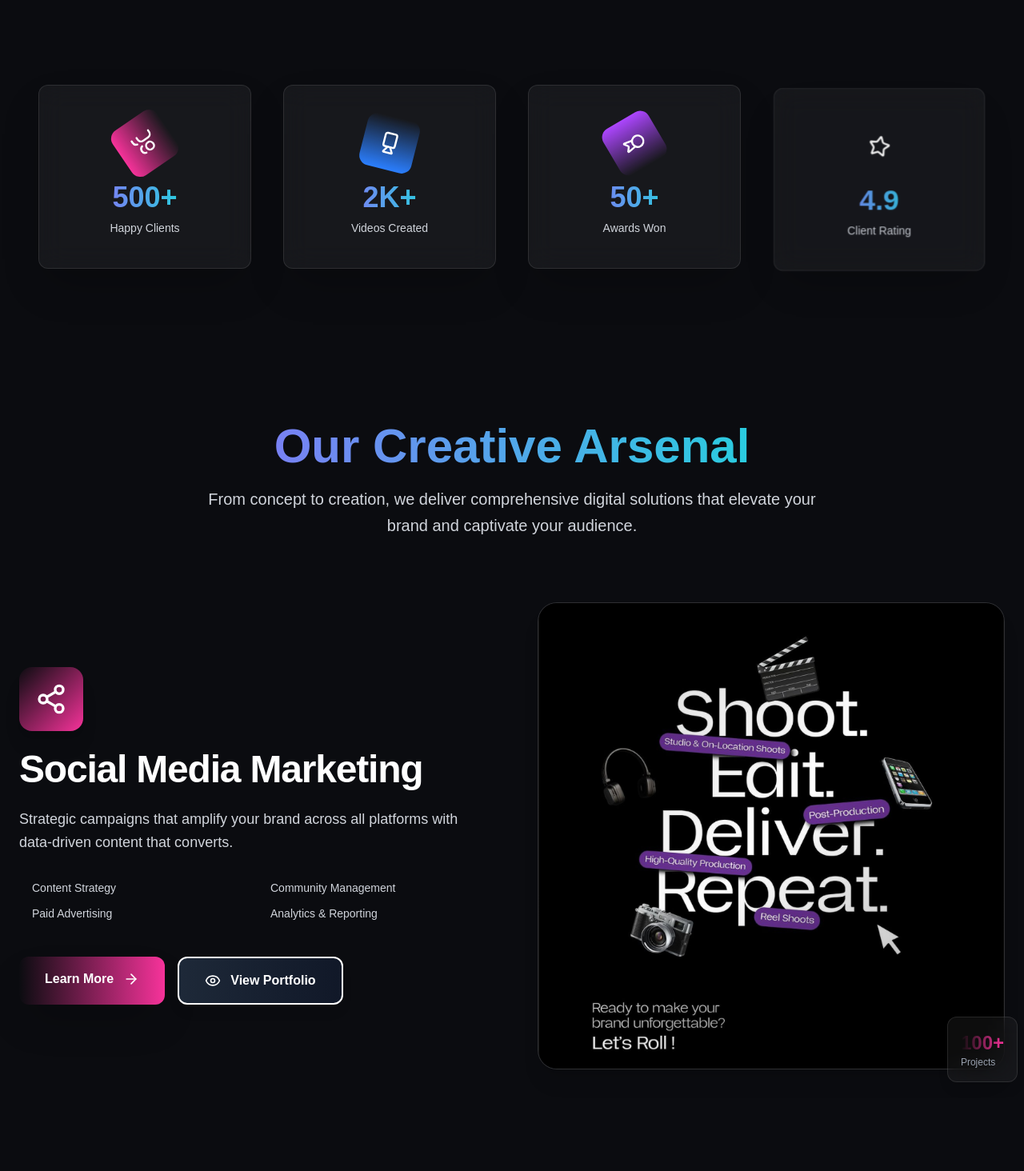
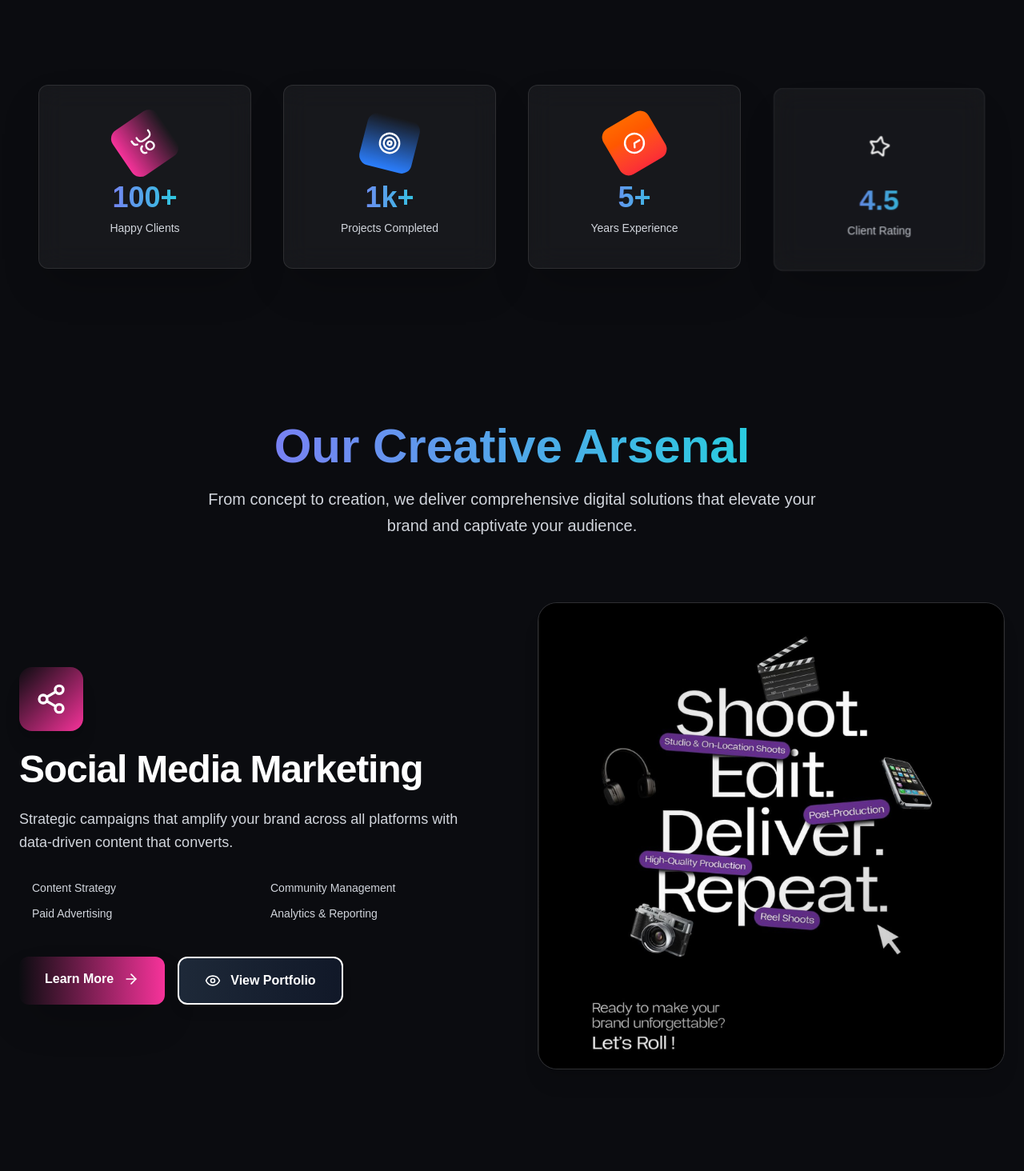
Before and after one commit to Aadarsh-Sharma-7197/Kreovix, a React (Vite) app: page / in a window 1280 px wide. Shown: the part 860-2324 px from the top of the page at 80% size. Built offline with nearby package versions, Linux system fonts and the light colour scheme.

Commit message:
Tags changed

```diff
--- a/src/components/ServicesScroll.jsx
+++ b/src/components/ServicesScroll.jsx
@@ -280,17 +280,7 @@ const ServiceCard = ({ service, index, setCursorVariant }) => {
         </div>
 
         {/* Project Counter */}
-        <motion.div
-          initial={{ opacity: 0, y: 20 }}
-          animate={isInView ? { opacity: 1, y: 0 } : {}}
-          transition={{ delay: service.delay + 0.5 }}
-          className="absolute -bottom-4 -right-4 glassmorphism rounded-xl p-4 shadow-lg"
-        >
-          <p className={`text-2xl font-bold bg-gradient-to-r ${service.color} bg-clip-text text-transparent`}>
-            {100 + index * 50}+
-          </p>
-          <p className="text-xs text-gray-400">Projects</p>
-        </motion.div>
+
       </motion.div>
 
     </motion.div>
--- a/src/pages/About.jsx
+++ b/src/pages/About.jsx
@@ -115,9 +115,8 @@ const About = ({ setCursorVariant }) => {
 
   // Company stats
   const stats = [
-    { number: "500+", label: "Happy Clients", icon: Users, color: "from-neonPurple to-pink-500" },
-    { number: "2K+", label: "Projects Completed", icon: Target, color: "from-neonTeal to-blue-500" },
-    { number: "50+", label: "Awards Won", icon: Award, color: "from-purple-500 to-neonPurple" },
+    { number: "100+", label: "Happy Clients", icon: Users, color: "from-neonPurple to-pink-500" },
+    { number: "1K+", label: "Projects Completed", icon: Target, color: "from-neonTeal to-blue-500" },
     { number: "5+", label: "Years Experience", icon: Clock, color: "from-orange-500 to-red-500" },
     { number: "98%", label: "Client Satisfaction", icon: Star, color: "from-green-500 to-teal-500" },
     { number: "24/7", label: "Support Available", icon: Shield, color: "from-blue-500 to-indigo-500" }
--- a/src/pages/Home.jsx
+++ b/src/pages/Home.jsx
@@ -16,7 +16,9 @@ import {
   Heart,
   MessageCircle,
   TrendingUp,
-  Rocket
+  Rocket,
+  Target,
+  Clock
 } from 'lucide-react';
 import ServicesScroll from '../components/ServicesScroll';
 import Footer from '../components/Footer';
@@ -69,10 +71,10 @@ const Home = () => {
   };
 
   const stats = [
-    { icon: Users, number: '500+', label: 'Happy Clients', color: 'from-neonPurple to-pink-500' },
-    { icon: Video, number: '2K+', label: 'Videos Created', color: 'from-neonTeal to-blue-500' },
-    { icon: Award, number: '50+', label: 'Awards Won', color: 'from-purple-500 to-neonPurple' },
-    { icon: Star, number: '4.9', label: 'Client Rating', color: 'from-neonPurple to-neonTeal' }
+    { icon: Users, number: '100+', label: 'Happy Clients', color: 'from-neonPurple to-pink-500' },
+    { icon: Target, number: '1k+', label: 'Projects Completed', color: 'from-neonTeal to-blue-500' },
+    { number: "5+", label: "Years Experience", icon: Clock, color: "from-orange-500 to-red-500" },
+    { icon: Star, number: '4.5', label: 'Client Rating', color: 'from-neonPurple to-neonTeal' }
   ];
 
   const containerVariants = {
--- a/src/pages/Portfolio.jsx
+++ b/src/pages/Portfolio.jsx
@@ -42,7 +42,7 @@ const Portfolio = () => {
       category: "short-form",
       service: "Short Form Video",
       mediaType: "youtube",
-      youtubeId: "", // EDIT: Add your YouTube video ID here
+      youtubeId: "_J8eCsRXvcI", // EDIT: Add your YouTube video ID here
       title: "Project Title 1",
       client: "Client Name",
       duration: "0:45"
@@ -52,7 +52,7 @@ const Portfolio = () => {
       category: "short-form",
       service: "Short Form Video",
       mediaType: "youtube",
-      youtubeId: "", // EDIT: Add your YouTube video ID here
+      youtubeId: "7ldCgaTFgiM", // EDIT: Add your YouTube video ID here
       title: "Project Title 2",
       client: "Client Name",
       duration: "0:30"
@@ -62,7 +62,7 @@ const Portfolio = () => {
       category: "short-form",
       service: "Short Form Video",
       mediaType: "youtube",
-      youtubeId: "", // EDIT: Add your YouTube video ID here
+      youtubeId: "IObybxqi0zs", // EDIT: Add your YouTube video ID here
       title: "Project Title 3",
       client: "Client Name",
       duration: "0:58"
@@ -106,7 +106,7 @@ const Portfolio = () => {
       category: "photography",
       service: "Photography",
       mediaType: "image",
-      mediaPath: "/portfolio/photography/photo1.jpg", // EDIT: Add your image path
+      mediaPath: "", // EDIT: Add your image path
       title: "Project Title 7",
       client: "Client Name"
     },
@@ -115,7 +115,7 @@ const Portfolio = () => {
       category: "photography",
       service: "Photography",
       mediaType: "image",
-      mediaPath: "/portfolio/photography/photo2.jpg", // EDIT: Add your image path
+      mediaPath: "", // EDIT: Add your image path
       title: "Project Title 8",
       client: "Client Name"
     },
@@ -124,7 +124,7 @@ const Portfolio = () => {
       category: "photography",
       service: "Photography",
       mediaType: "image",
-      mediaPath: "/portfolio/photography/photo3.jpg", // EDIT: Add your image path
+      mediaPath: "", // EDIT: Add your image path
       title: "Project Title 9",
       client: "Client Name"
     },
@@ -135,7 +135,7 @@ const Portfolio = () => {
       category: "graphic-design",
       service: "Graphic Design",
       mediaType: "image",
-      mediaPath: "/portfolio/graphic-design/design1.jpg", // EDIT: Add your image path
+      mediaPath: "", // EDIT: Add your image path
       title: "Project Title 10",
       client: "Client Name"
     },
@@ -144,7 +144,7 @@ const Portfolio = () => {
       category: "graphic-design",
       service: "Graphic Design",
       mediaType: "image",
-      mediaPath: "/portfolio/graphic-design/design2.jpg", // EDIT: Add your image path
+      mediaPath: "", // EDIT: Add your image path
       title: "Project Title 11",
       client: "Client Name"
     },
@@ -153,7 +153,7 @@ const Portfolio = () => {
       category: "graphic-design",
       service: "Graphic Design",
       mediaType: "image",
-      mediaPath: "/portfolio/graphic-design/design3.jpg", // EDIT: Add your image path
+      mediaPath: "", // EDIT: Add your image path
       title: "Project Title 12",
       client: "Client Name"
     },
```
